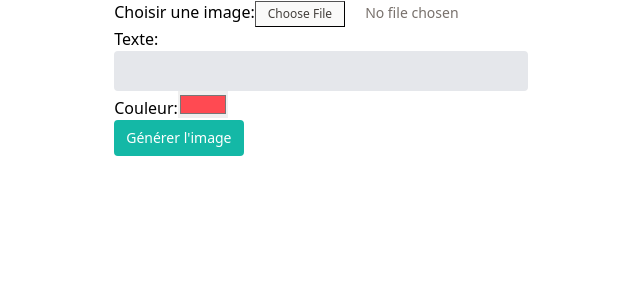
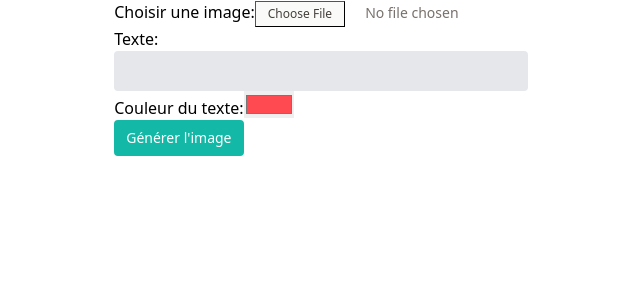
Before and after one commit to mattboll/merge-image-text-nuxt, a Nuxt app: page / in a window 1280 px wide. Shown: the top 300 px of the page, without its empty margins (319-959 px from the left). Built offline with nearby package versions, Linux system fonts and the light colour scheme.

Commit message:
Pas le temps

```diff
--- a/pages/index.vue
+++ b/pages/index.vue
@@ -15,7 +15,7 @@
         <input type="text" id="textInput" v-model="text" class="bg-gray-200 appearance-none border-2 border-gray-200 rounded w-full py-2 px-4 text-gray-700 leading-tight focus:outline-none focus:bg-white focus:border-purple-500" />
       </div>
       <div>
-        <label for="textInput">Couleur:</label>
+        <label for="textInput">Couleur du texte:</label>
         <input type="color" id="colorPicker" v-model="textColor" />
       </div>
       <button class="flex-shrink-0 bg-teal-500 hover:bg-teal-700 border-teal-500 hover:border-teal-700 text-sm border-4 text-white py-1 px-2 rounded" type="submit">Générer l'image</button>
```
